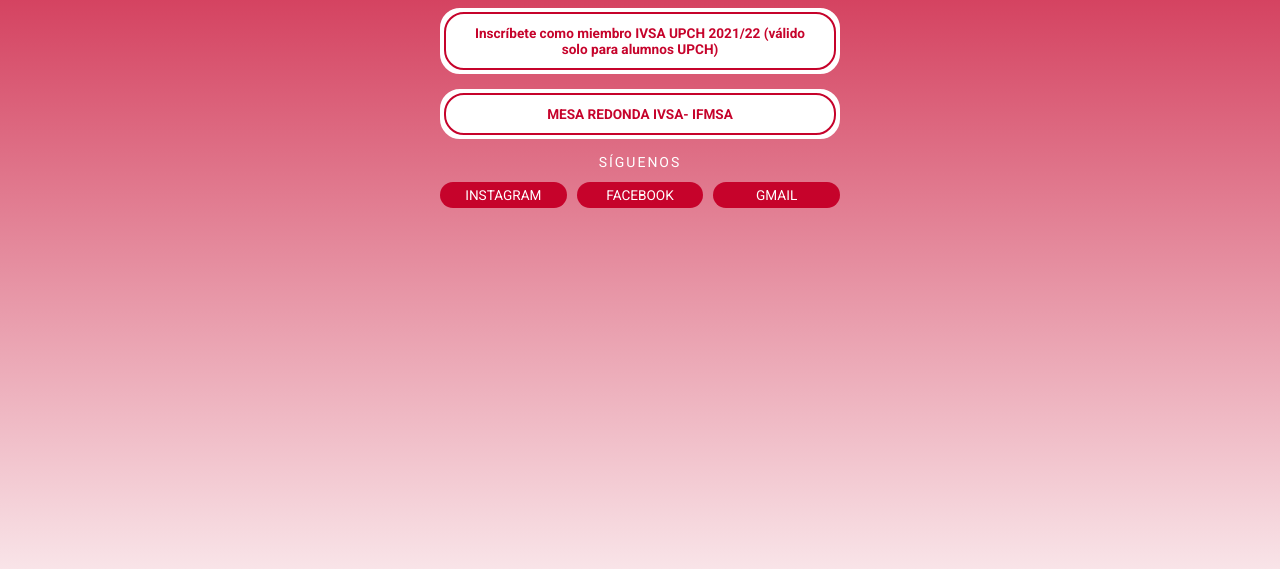
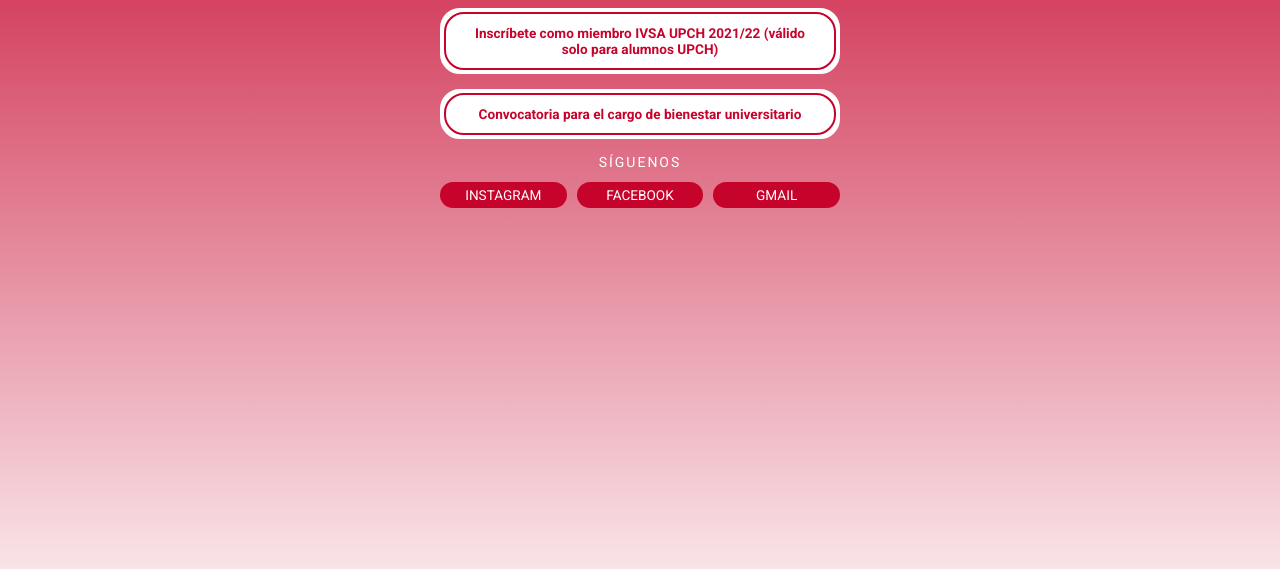
Before and after one commit to ivsaupch/ivsaupch.github.io, a plain HTML site: page index.html in a window 1280 px wide. Shown: the part 243-812 px from the top of the page. Drawn offline with Linux system fonts and the light colour scheme.

Commit message:
Update index.html

```diff
--- a/index.html
+++ b/index.html
@@ -16,7 +16,7 @@
         <!-- Featured -->
         <h2>DESTACADO</h2>
         <a class="featured" href="https://docs.google.com/forms/d/e/1FAIpQLSdxmao_8Su9JslLuqJqV2709_RgNn4JM69Hl4Tragp5exHTYw/viewform?usp=sf_link">Inscríbete como miembro IVSA UPCH 2021/22 (válido solo para alumnos UPCH)</a>
-        <a class="featured" href="https://forms.gle/2GRg7cAxojWFmmpaA">MESA REDONDA IVSA- IFMSA</a>
+        <a class="featured" href="https://forms.gle/qGMJAbmGz4YMRUUR7">Convocatoria para el cargo de bienestar universitario</a>
 
         <!-- Popular Content
         <h2>MÁS CONTENIDO</h2>
```
